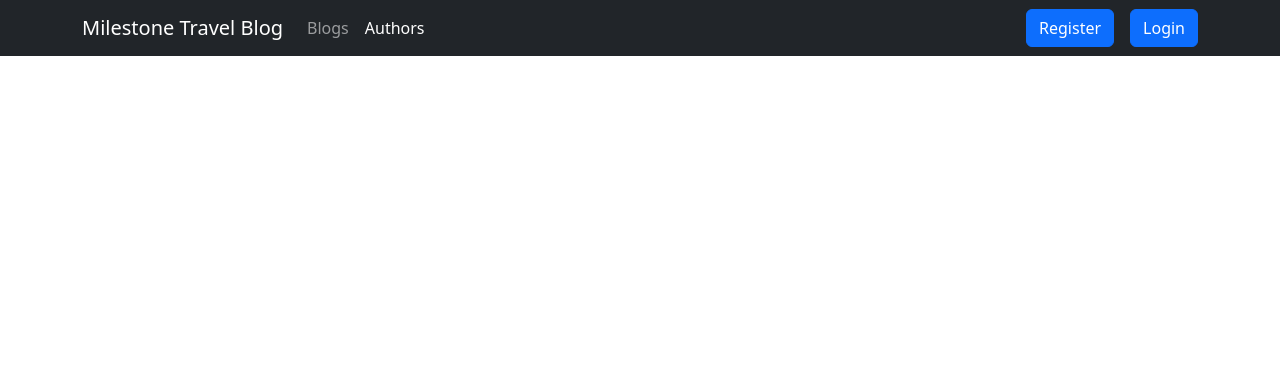
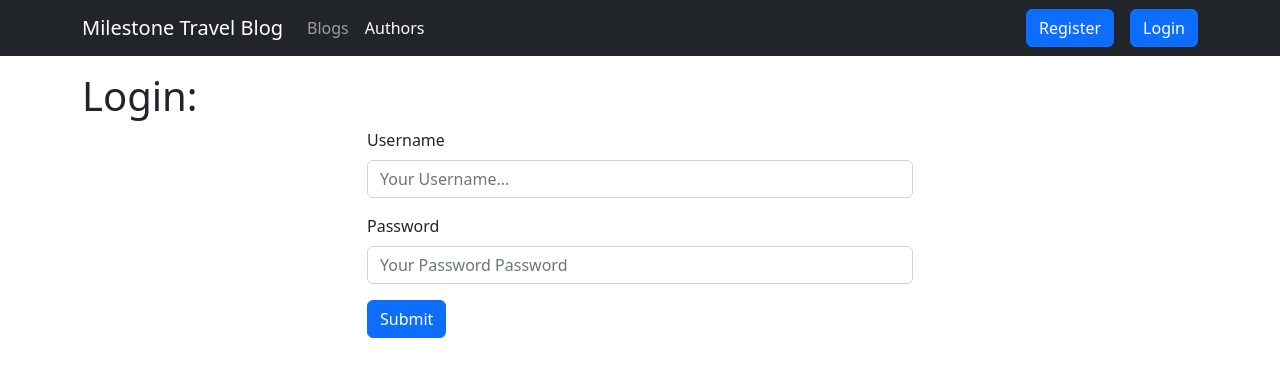
Before and after one commit to DJFancyAl/Travel-Blog, a React (Create React App) app in the folder client/travel_blog/: page /authors/login in a window 1280 px wide. Shown: the top 376 px of the page. Built offline with nearby package versions, Linux system fonts and the light colour scheme; no server answers.

Commit message:
User Registration and Login/Logouts work.

```diff
--- a/client/travel_blog/src/App.js
+++ b/client/travel_blog/src/App.js
@@ -8,6 +8,7 @@ import ShowBlog from './Components/ShowBlog'
 import EditBlog from './Components/EditBlog';
 import Authors from './Components/Authors';
 import Register from './Components/Register';
+import Login from './Components/Login';
 import Profile from './Components/Profile';
 import ResponsiveAppBar from './Components/NavBar'
 
@@ -25,7 +26,6 @@ function App() {
 
   // Update author in localstorage
   useEffect(() => {
-    console.log(author)
     localStorage.setItem("author", author);
   }, [author])
 
@@ -45,7 +45,7 @@ function App() {
   return (
       <div>
         <Router>
-          <ResponsiveAppBar author={author} />
+          <ResponsiveAppBar author={author} setAuthor={setAuthor} />
             <div className='mt-3'>
               <Routes>
                 <Route path="/" element={<Home />} />
@@ -55,6 +55,7 @@ function App() {
                 <Route path='/blog/edit/:id' element={<EditBlog />} />
                 <Route path='/authors' element={<Authors authors={authors} />} />
                 <Route path='/authors/register' element={<Register setAuthor={setAuthor} />} />
+                <Route path='/authors/login' element={<Login setAuthor={setAuthor} />} />
                 <Route path='/authors/profile' element={<Profile author={author} setAuthor={setAuthor} />} />
               </Routes>
             </div>
--- a/client/travel_blog/src/Components/Login.js
+++ b/client/travel_blog/src/Components/Login.js
@@ -1,9 +1,59 @@
-import React from 'react'
+import { useNavigate } from "react-router-dom";
+import Container from 'react-bootstrap/Container';
+import Button from 'react-bootstrap/Button';
+import Row from 'react-bootstrap/Row';
+import Col from 'react-bootstrap/Col';
+import Form from 'react-bootstrap/Form';
 
-function Login() {
-  return (
-    <div>Login</div>
-  )
+function Login( { setAuthor }) {
+    const navigate = useNavigate()
+
+    // Handle Form Submit
+    const handleSubmit = async (e) => {
+        e.preventDefault()
+
+        const response = await fetch(`http://localhost:3001/authors/login`, {
+        method: "post",
+        headers: {
+            'Content-Type': 'application/json',
+        },
+        body: JSON.stringify({
+            username: e.target.querySelector('#username').value,
+            password: e.target.querySelector('#password').value
+            })
+        })
+        const data = await response.json()
+        const {password, ...rest} = data.author
+        setAuthor(rest)
+        localStorage.setItem("token", data.token)
+        localStorage.setItem("author", rest)
+        navigate('/')
+    }
+
+    return (
+        <Container>
+            <h1>Login:</h1>
+            <Row className="justify-content-center">
+                <Col xs={12} md={6}>
+                    <Form onSubmit={handleSubmit}>
+                    <Form.Group className="mb-3" controlId="username">
+                        <Form.Label>Username</Form.Label>
+                        <Form.Control type="text" placeholder="Your Username..." />
+                    </Form.Group>
+
+                    <Form.Group className="mb-3" controlId="password">
+                        <Form.Label>Password</Form.Label>
+                        <Form.Control type="password" placeholder="Your Password Password" />
+                    </Form.Group>
+
+                    <Button variant="primary" type="submit">
+                        Submit
+                    </Button>
+                    </Form>
+                </Col>
+            </Row>
+        </Container>
+    )
 }
 
 export default Login
--- a/client/travel_blog/src/Components/NavBar.js
+++ b/client/travel_blog/src/Components/NavBar.js
@@ -3,10 +3,18 @@ import Container from 'react-bootstrap/Container';
 import Nav from 'react-bootstrap/Nav';
 import Navbar from 'react-bootstrap/Navbar';
 import Button from 'react-bootstrap/Button';
-import '../App.css';
+import { useNavigate } from "react-router-dom";
 
-function NavBar( { author } ) {
+function NavBar( { author, setAuthor } ) {
+  const navigate = useNavigate()
   const style= { color: 'inherit', textDecoration: 'inherit'}
+
+  // Logout
+  const logout = () => {
+    setAuthor({})
+    localStorage.clear();
+    navigate('/')
+  }
 
   return (
     <Navbar bg="dark" variant="dark">
@@ -20,11 +28,14 @@ function NavBar( { author } ) {
           </Nav>
         </div>
         {author._id ?
-          <Button as={Link} to='./authors/profile'>Hello {author.username}!</Button>
+          <div className='d-flex align-items-center'>
+            <Button className='mx-3' as={Link} to='./authors/profile'>Hello {author.username}!</Button>
+            <Button onClick={logout}>Logout</Button>
+          </div>
           :
           <div className='d-flex align-items-center'>
             <Button className='mx-3' as={Link} to='./authors/register'>Register</Button>
-            <Button as={Link} to='./blogs'>Login</Button>
+            <Button as={Link} to='./authors/login'>Login</Button>
           </div>
           }
       </Container>
--- a/client/travel_blog/src/Components/Profile.js
+++ b/client/travel_blog/src/Components/Profile.js
@@ -26,6 +26,7 @@ function Profile( { author, setAuthor} ) {
         method: "put",
         headers: {
             'Content-Type': 'application/json',
+            "x-access-token": localStorage.getItem('token')
         },
         body: JSON.stringify(changes)
         })
@@ -47,7 +48,7 @@ function Profile( { author, setAuthor} ) {
             <Row>
                 <Col xs={12} lg={6}>
                     <h1>Profile</h1>
-                    <h3>{changes.username}</h3>
+                    <h3>{author.username}</h3>
                     <Form onSubmit={handleSubmit}>
                         <Form.Group className="mb-3" controlId="username">
                         <Form.Label>Change Username</Form.Label>
--- a/client/travel_blog/src/Components/Register.js
+++ b/client/travel_blog/src/Components/Register.js
@@ -44,11 +44,11 @@ function Register( { setAuthor }) {
         <Container>
             <h1>Register New User:</h1>
                 <Row className="justify-content-center">
-                <Col sm={12} md={6}>
+                    <Col xs={12} md={6}>
                         <Form onSubmit={handleSubmit}>
                         <Form.Group className="mb-3" controlId="username">
                             <Form.Label>Username</Form.Label>
-                        <Form.Control type="text" placeholder="Your title..." onChange={handleChange} />
+                            <Form.Control type="text" placeholder="Your Username..." onChange={handleChange} />
                         </Form.Group>
 
                         <Form.Group className="mb-3" controlId="password">
```
Also changed, not shown: 1 other file (tests, documents, lock files or other folders). Lines whose indentation alone changed are shown as unchanged.
